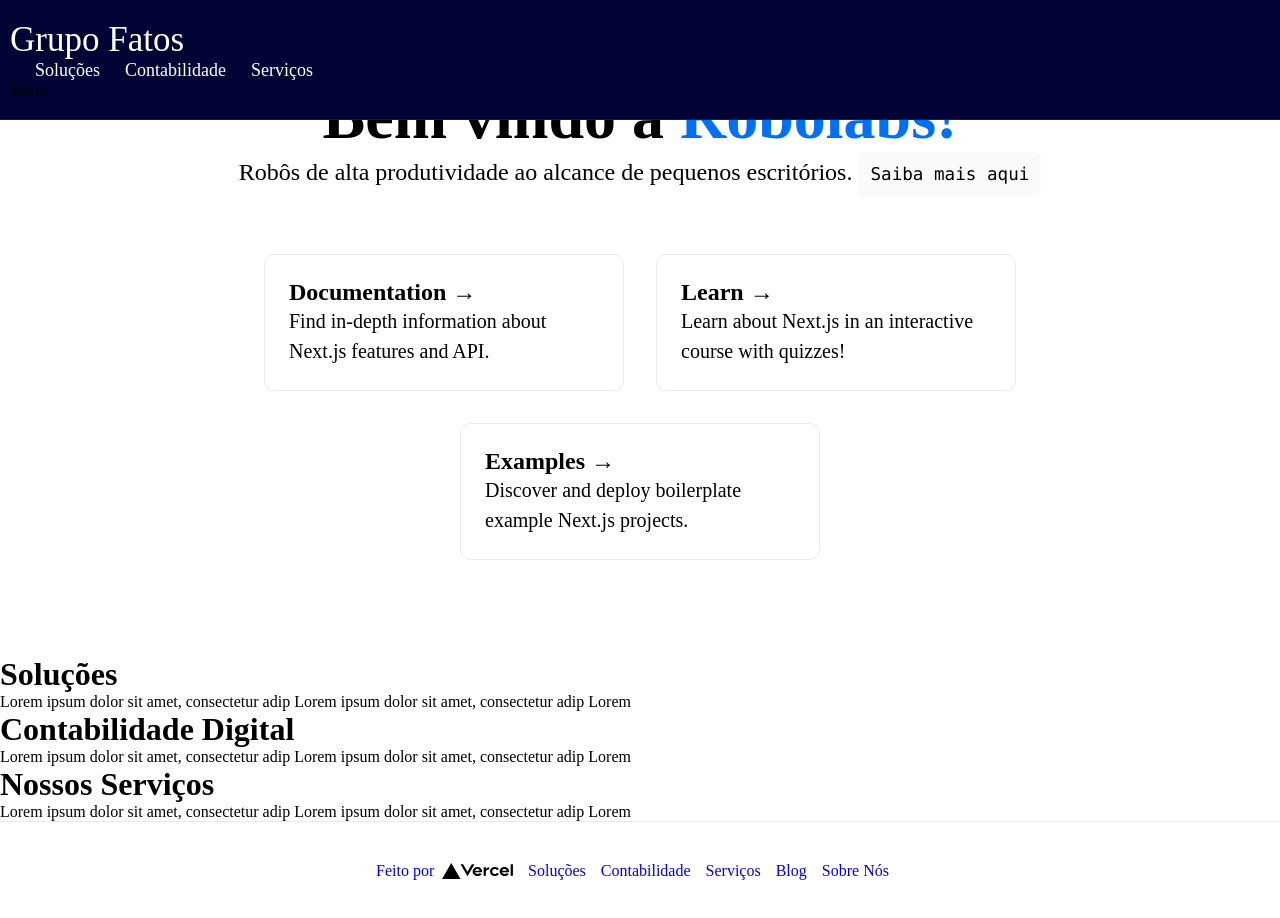
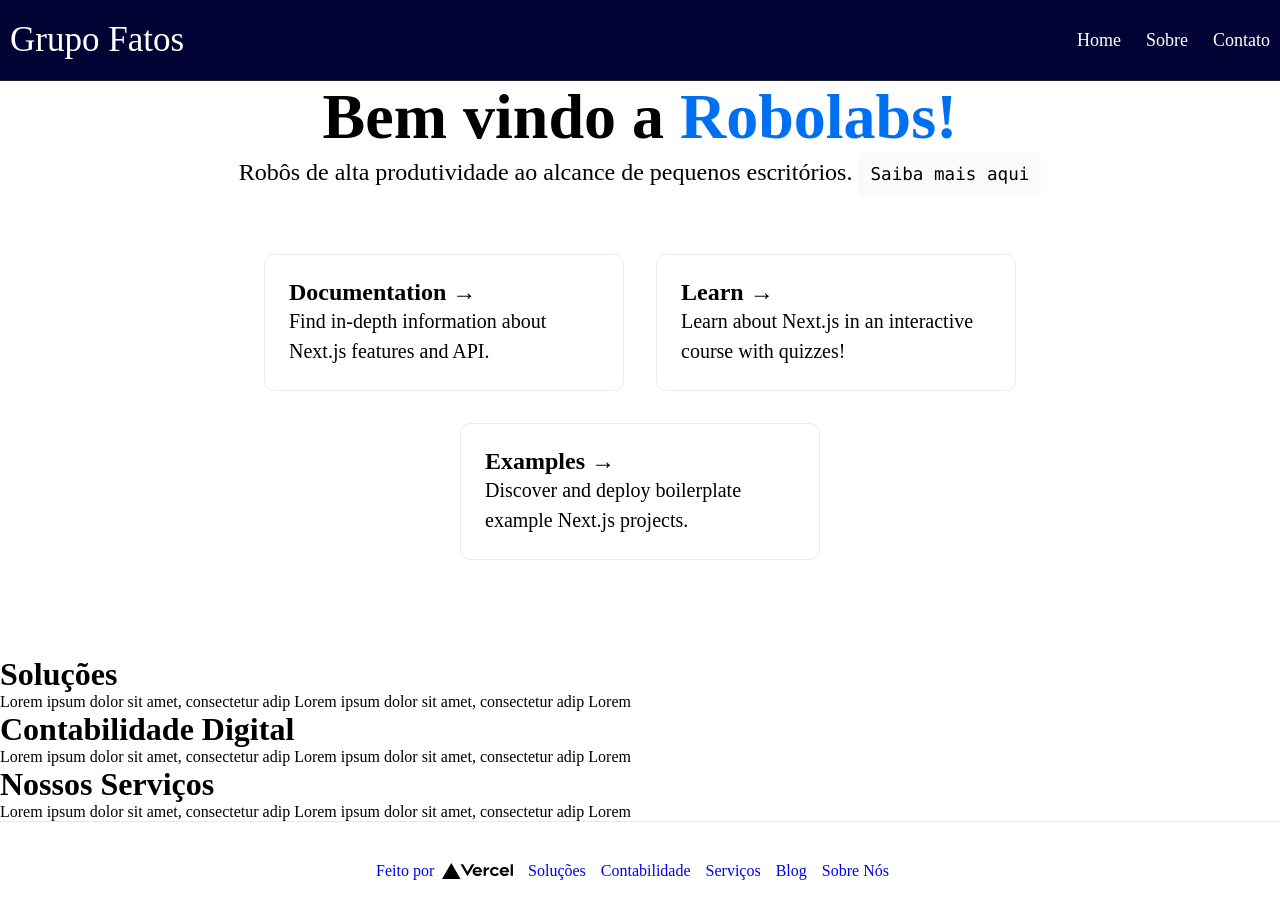
Before and after one commit to Akastro/GrupoFatos, a Next.js app: page / in a window 1280 px wide. Shown: the top 918 px of the page. Built offline with nearby package versions, Linux system fonts and the light colour scheme.

Commit message:
trigesimo sexto commit

```diff
--- a/components/Menu.js
+++ b/components/Menu.js
@@ -1,25 +1,21 @@
-
-const Menu =() => (
+const Menu = () => (
     <div>
         <nav className="navbar">
             <div className="max-width">
                 <div className="logo">
-                    <a href="https://grupofatos.com.br">
-                      Grupo Fatos
-                    </a>
-                    <ul className="menu">
-                        <li><a href="#solucoes" className="menu-btn">Soluções</a></li>
-                        <li><a href="#contabilidade" className="menu-btn">Contabilidade</a></li>
-                        <li><a href="#servicos" className="menu-btn">Serviços</a></li>
-                    </ul>
-                    <div>
-                        Menu
-                    </div>
+                    <a href="/">Grupo Fatos</a>
+                </div>
+                <ul className="menu">
+                    <li><a href="/" className="menu-btn">Home</a></li>
+                    <li><a href="/sobre" className="menu-btn">Sobre</a></li>
+                    <li><a href="/contato" className="menu-btn">Contato</a></li>
+                </ul>
+                <div className="menu-btn">
+                    Menu
                 </div>
             </div>
         </nav>
-
-        </div>
+    </div>
 );
 
 export default Menu;
```
